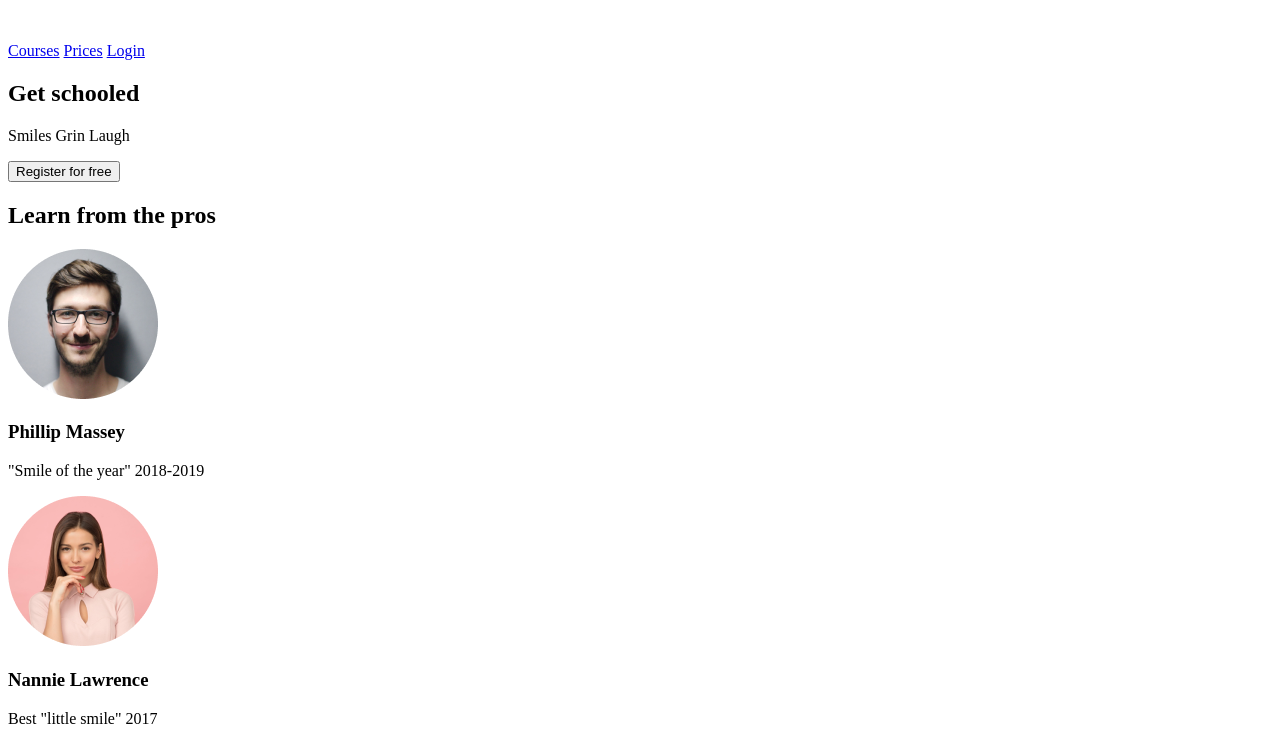
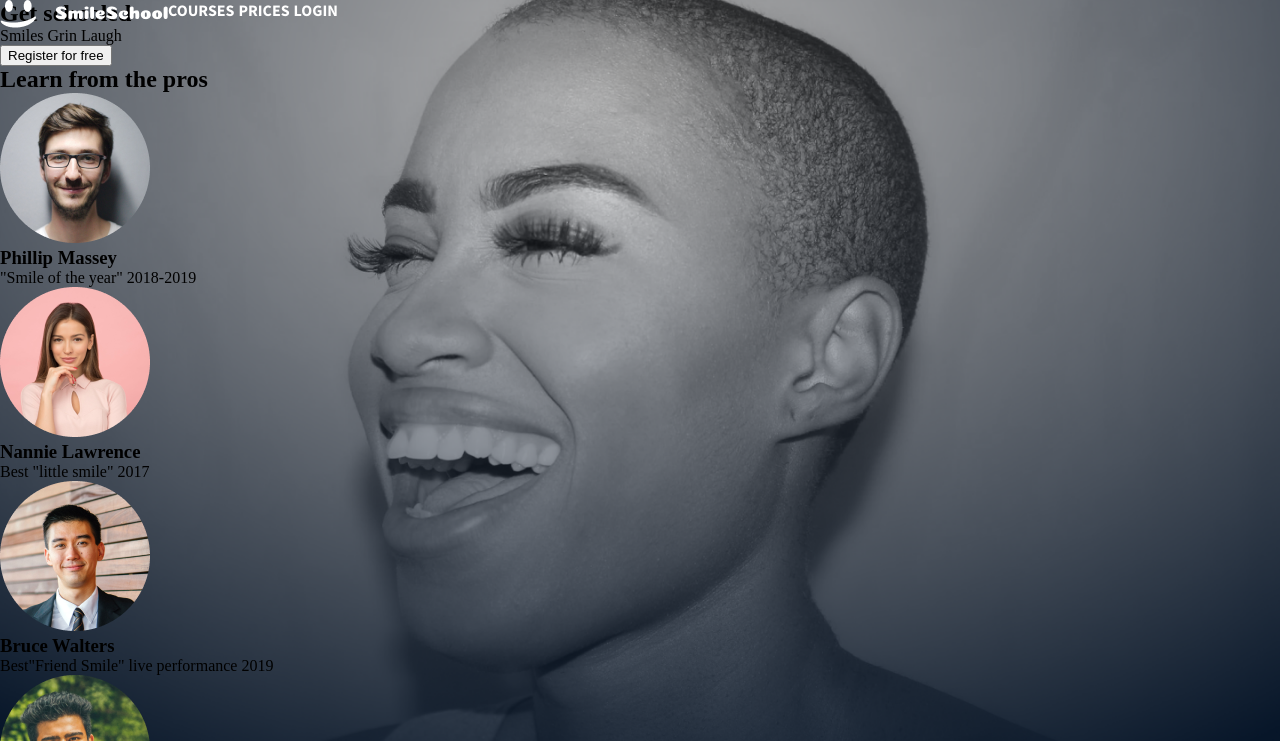
Before and after one commit to v-dav/holbertonschool-web-development, a plain HTML site: page css_advanced/index.html in a window 1280 px wide. Shown: the top 741 px of the page. Drawn offline with Linux system fonts and the light colour scheme.

Commit message:
write header and first section styling

```diff
--- a/css_advanced/assets/css/styles.css
+++ b/css_advanced/assets/css/styles.css
@@ -25,3 +25,26 @@
 	font-weight: normal;
 	font-style: normal;
 }
+
+* {
+	margin: 0;
+}
+
+header {
+	display: flex;
+	position: absolute;
+	justify-content: space-between;
+}
+
+header nav a {
+	font-family: 'Source Sans Pro - Bold';
+	text-decoration: none;
+	color: white;
+	text-transform: uppercase;
+}
+
+.first-section {
+	background-image: url(../img/background.png);
+	background-size: cover;
+	background-repeat: no-repeat;
+}
```
